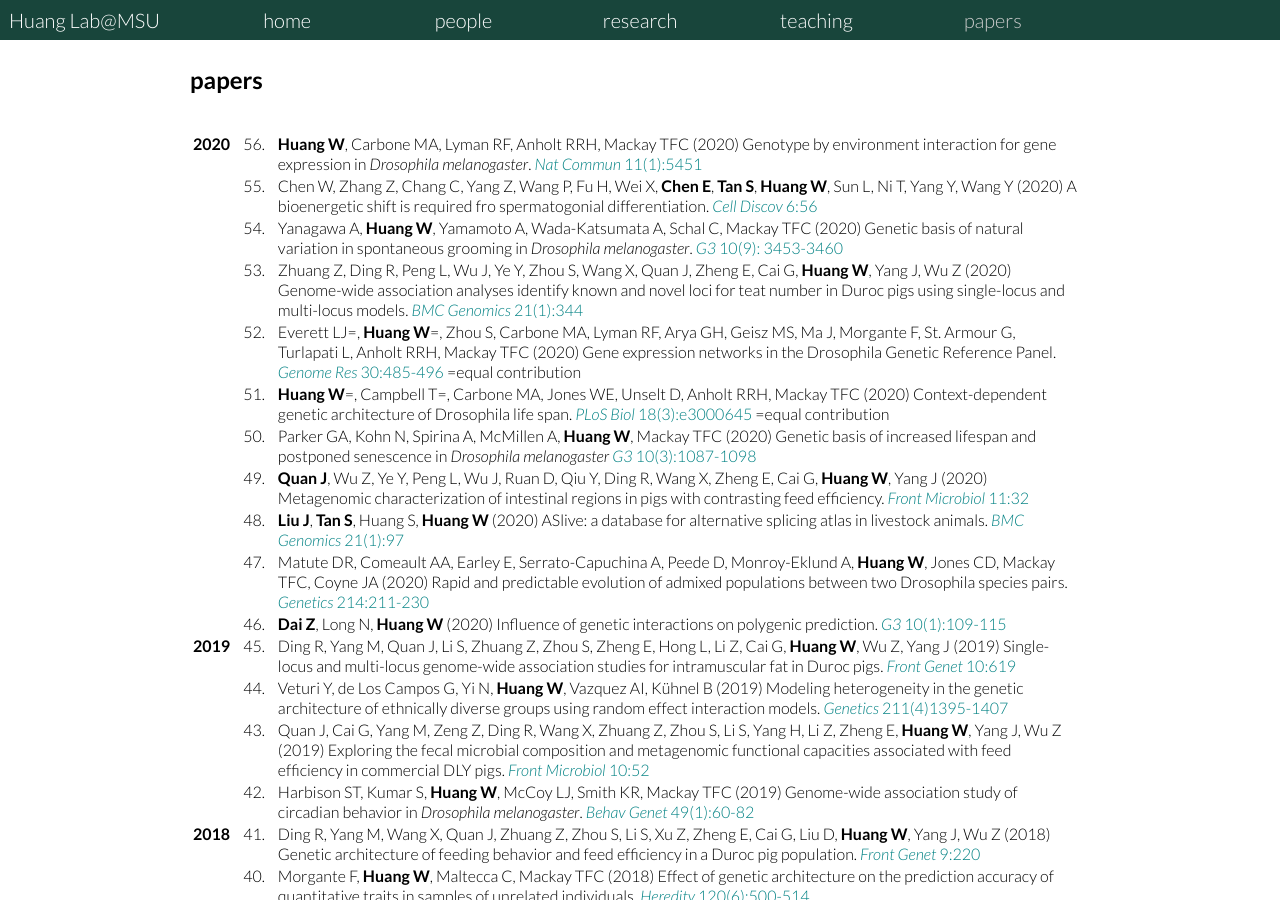
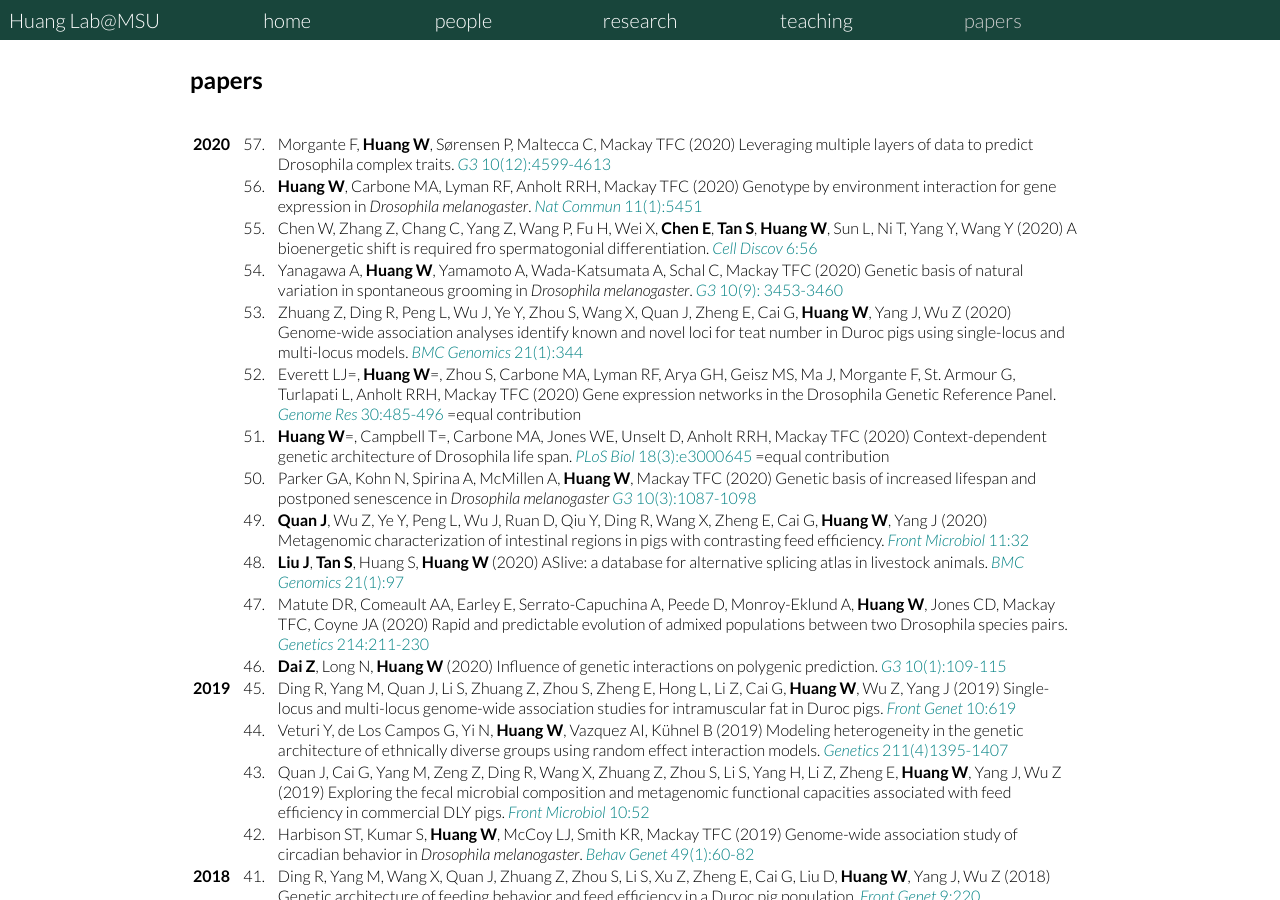
Before and after one commit to qgg-lab/qgg-lab.github.io, a Jekyll site: the page built from _pages/publications.md, in a window 1280 px wide and 900 px high. Built offline with Jekyll 4.4.1, drawn with Linux system fonts in a browser that asks for light colours; some web fonts are replaced.

Commit message:
add paper #57

```diff
--- a/_pages/publications.md
+++ b/_pages/publications.md
@@ -9,7 +9,8 @@ active: publications
 
 | | | |
 |--|--:|--|
-| <b>2020</b> | 56. | <b>Huang W</b>, Carbone MA, Lyman RF, Anholt RRH, Mackay TFC (2020) Genotype by environment interaction for gene expression in <i>Drosophila melanogaster</i>. <a href="https://pubmed.ncbi.nlm.nih.gov/33116142" target="blank"><i>Nat Commun</i> 11(1):5451 </a>|
+| <b>2020</b> | 57. | Morgante F, <b>Huang W</b>, Sørensen P, Maltecca C, Mackay TFC (2020) Leveraging multiple layers of data to predict Drosophila complex traits. <a href="https://pubmed.ncbi.nlm.nih.gov/33106232/" target="blank"><i>G3</i> 10(12):4599-4613</a> |
+| | 56. | <b>Huang W</b>, Carbone MA, Lyman RF, Anholt RRH, Mackay TFC (2020) Genotype by environment interaction for gene expression in <i>Drosophila melanogaster</i>. <a href="https://pubmed.ncbi.nlm.nih.gov/33116142" target="blank"><i>Nat Commun</i> 11(1):5451 </a>|
 | | 55. | Chen W, Zhang Z, Chang C, Yang Z, Wang P, Fu H, Wei X, <b>Chen E</b>, <b>Tan S</b>, <b>Huang W</b>, Sun L, Ni T, Yang Y, Wang Y (2020) A bioenergetic shift is required fro spermatogonial differentiation. <a href="https://pubmed.ncbi.nlm.nih.gov/32864161" target="blank"><i>Cell Discov</i> 6:56</a> |
 | | 54. | Yanagawa A, <b>Huang W</b>, Yamamoto A, Wada-Katsumata A, Schal C, Mackay TFC (2020) Genetic basis of natural variation in spontaneous grooming in <i>Drosophila melanogaster</i>. <a href="https://pubmed.ncbi.nlm.nih.gov/32727922" target="blank"><i>G3</i> 10(9): 3453-3460</a> |
 | | 53. | Zhuang Z, Ding R, Peng L, Wu J, Ye Y, Zhou S, Wang X, Quan J, Zheng E, Cai G, <b>Huang W</b>, Yang J, Wu Z (2020) Genome-wide association analyses identify known and novel loci for teat number in Duroc pigs using single-locus and multi-locus models. <a href="https://pubmed.ncbi.nlm.nih.gov/32380955" target="blank"><i>BMC Genomics</i> 21(1):344 </a> |
```
